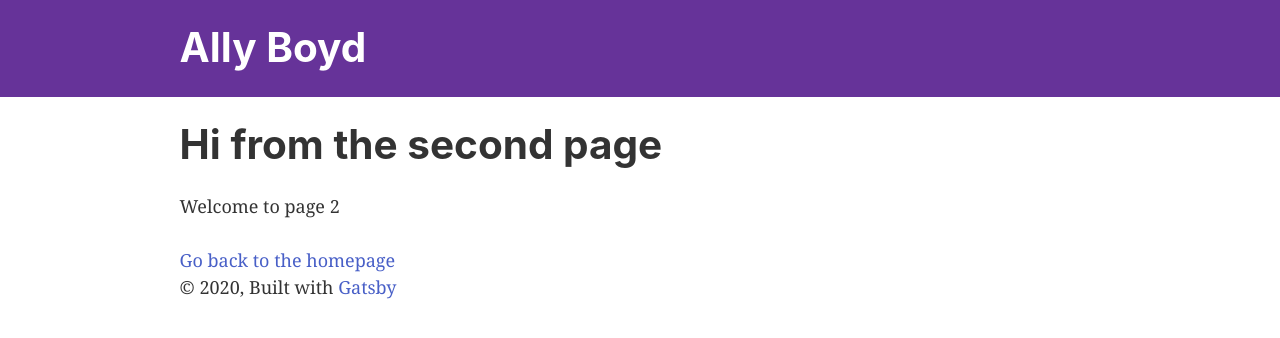
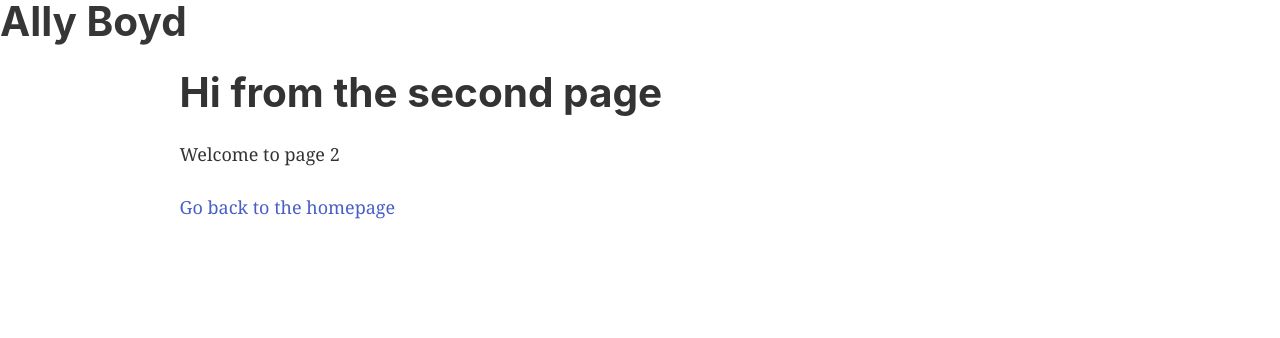
Before and after one commit to Lysautumn/personal-site-2020, a Gatsby site: page /about in a window 1280 px wide. Built offline with nearby package versions, Linux system fonts and the light colour scheme; Gatsby itself is replaced by a stand-in of ours; a web font is replaced by a local one.

Commit message:
renaming files and fixing errors

```diff
--- a/src/components/header.js
+++ /dev/null
@@ -1,44 +0,0 @@
-import { Link } from 'gatsby';
-import PropTypes from 'prop-types';
-import React from 'react';
-
-import './layout.scss';
-
-const Header = ({ siteTitle }) => (
-  <header
-    style={{
-      background: `rebeccapurple`,
-      marginBottom: `1.45rem`,
-    }}
-  >
-    <div
-      style={{
-        margin: `0 auto`,
-        maxWidth: 960,
-        padding: `1.45rem 1.0875rem`,
-      }}
-    >
-      <h1 style={{ margin: 0 }}>
-        <Link
-          to="/"
-          style={{
-            color: `white`,
-            textDecoration: `none`,
-          }}
-        >
-          {siteTitle}
-        </Link>
-      </h1>
-    </div>
-  </header>
-);
-
-Header.propTypes = {
-  siteTitle: PropTypes.string,
-}
-
-Header.defaultProps = {
-  siteTitle: ``,
-}
-
-export default Header;
--- a/src/components/layout.js
+++ b/src/components/layout.js
@@ -2,7 +2,7 @@ import React from 'react';
 import PropTypes from 'prop-types';
 import { useStaticQuery, graphql } from 'gatsby';
 
-import Header from './header';
+import NavBar from './navbar';
 import './layout.scss';
 
 const Layout = ({ children }) => {
@@ -18,7 +18,7 @@ const Layout = ({ children }) => {
 
   return (
     <>
-      <Header siteTitle={data.site.siteMetadata.title} />
+      <NavBar siteTitle={data.site.siteMetadata.title} />
       <div
         style={{
           margin: `0 auto`,
@@ -27,11 +27,6 @@ const Layout = ({ children }) => {
         }}
       >
         <main>{children}</main>
-        <footer>
-          © {new Date().getFullYear()}, Built with
-          {` `}
-          <a href="https://www.gatsbyjs.org">Gatsby</a>
-        </footer>
       </div>
     </>
   )
--- /dev/null
+++ b/src/components/navbar.js
@@ -0,0 +1,27 @@
+import { Link } from 'gatsby';
+import PropTypes from 'prop-types';
+import React from 'react';
+
+import './navbar.scss';
+
+const NavBar = ({ siteTitle }) => (
+  <header>
+    <div>
+      <h1>
+        <Link to="/">
+          {siteTitle}
+        </Link>
+      </h1>
+    </div>
+  </header>
+);
+
+NavBar.propTypes = {
+  siteTitle: PropTypes.string,
+}
+
+NavBar.defaultProps = {
+  siteTitle: ``,
+}
+
+export default NavBar;
--- a/src/components/variables.scss
+++ b/src/components/variables.scss
@@ -6,4 +6,4 @@ $input-shadow: none;
 $background: #fafafa;
 $main-headline-font: 'Montserrat', sans-serif;
 $main-name-font: 'Dr Sugiyama', sans-serif;
-$font-background: url(../images/cropped-meric-dagli.jpg);
+$colorful-background: url(../images/cropped-meric-dagli.jpg);
--- a/src/pages/index.scss
+++ b/src/pages/index.scss
@@ -3,7 +3,7 @@
 @import '~bulma/bulma.sass';
 
 .main-name {
-  background: $font-background;
+  background: $colorful-background;
   background-position: center;
   background-clip: content-box;
   -webkit-text-fill-color: transparent;
@@ -41,7 +41,7 @@
 }
 
 .learn-more-button, .learn-more-button:hover, .learn-more-button:focus {
-  background: $font-background;
+  background: $colorful-background;
   color: $primary;
   text-decoration: none;
 }
```
Also changed, not shown: src/pages/index.js (+1 -8 lines), src/components/navbar.scss (renamed from src/components/header.scss).
